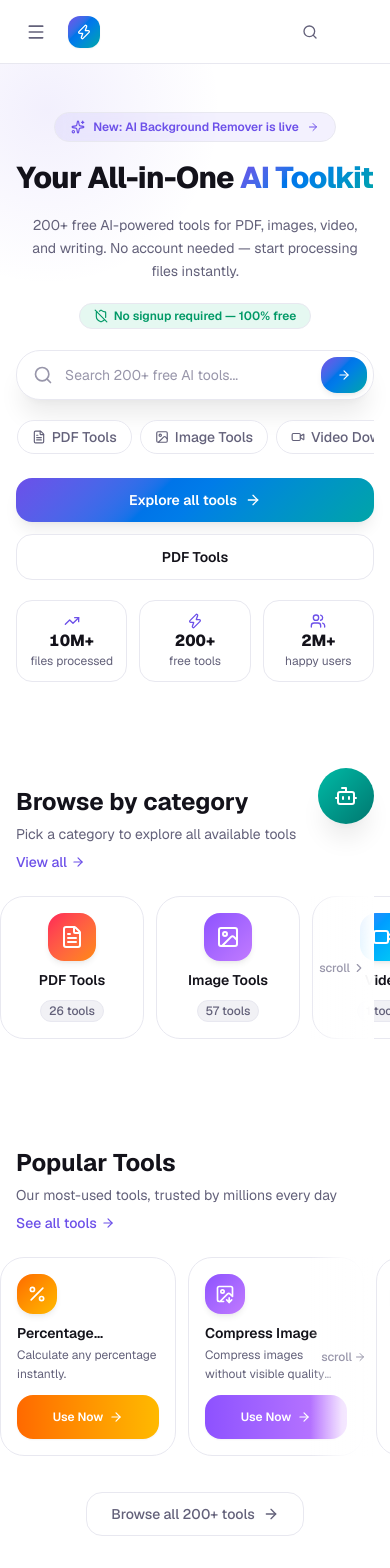
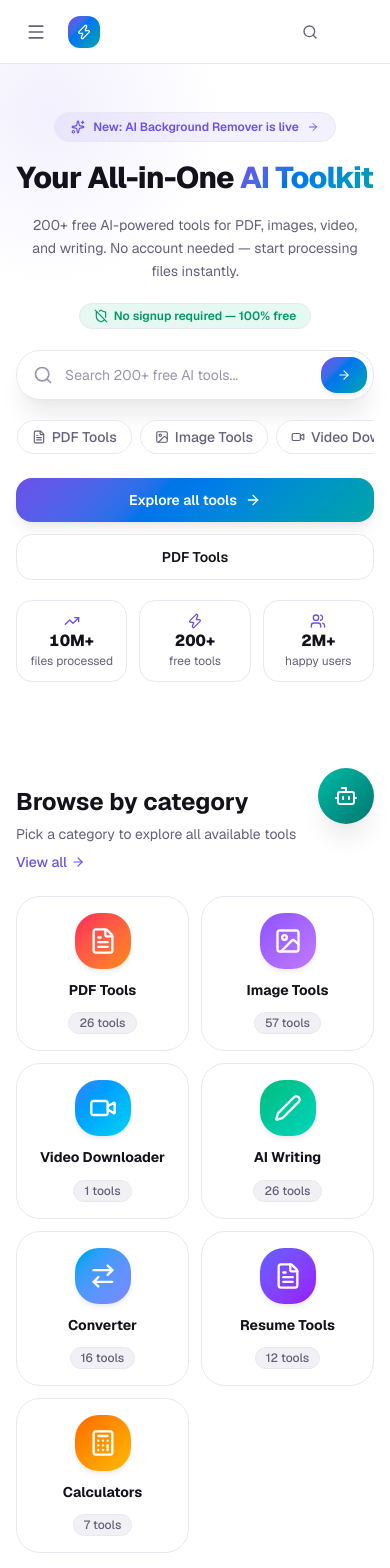
Before and after one commit to pawankumar1621998/toolhive, a Next.js app: page / in a window 390 px wide. Shown: the top 1568 px of the page. Built offline with nearby package versions, Linux system fonts and the light colour scheme.

Commit message:
Mobile: replace horizontal scroll cards with 2-column grid for full-width layout

```diff
--- a/src/components/features/home/CategoryGrid.tsx
+++ b/src/components/features/home/CategoryGrid.tsx
@@ -1,10 +1,10 @@
 "use client";
 
-import React, { useRef, useState, useEffect, useMemo } from "react";
+import React, { useMemo } from "react";
 import Link from "next/link";
 import { clsx } from "clsx";
 import * as LucideIcons from "lucide-react";
-import { type LucideIcon, ArrowRight, ChevronRight, Wrench } from "lucide-react";
+import { type LucideIcon, ArrowRight, Wrench } from "lucide-react";
 import { motion, useReducedMotion, type Variants } from "framer-motion";
 import { TOOL_CATEGORIES } from "@/config/navigation";
 
@@ -165,10 +165,9 @@ function MobileCategoryCard({
     <Link
       href={href}
       className={clsx(
-        "snap-start shrink-0 w-36",
-        "group relative flex flex-col items-center gap-2.5 rounded-2xl",
-        "border border-card-border bg-card p-4",
-        "transition-all duration-200 active:scale-95",
+        "group relative flex flex-col items-center gap-3 rounded-2xl",
+        "border border-card-border bg-card p-4 w-full",
+        "transition-all duration-200 active:scale-[0.97]",
         "hover:border-primary/25 hover:shadow-lg",
         "focus-visible:outline-none focus-visible:ring-2 focus-visible:ring-ring focus-visible:ring-offset-2"
       )}
@@ -177,7 +176,7 @@ function MobileCategoryCard({
       {/* Icon */}
       <div
         className={clsx(
-          "flex h-12 w-12 items-center justify-center rounded-xl",
+          "flex h-14 w-14 items-center justify-center rounded-2xl",
           `bg-gradient-to-br ${gradient}`,
           "shadow-md transition-all duration-200",
           "group-hover:shadow-lg group-hover:scale-105"
@@ -185,18 +184,18 @@ function MobileCategoryCard({
         aria-hidden="true"
       >
         {/* eslint-disable-next-line react-hooks/static-components */}
-        <Icon className="h-6 w-6 text-white" />
+        <Icon className="h-7 w-7 text-white" />
       </div>
 
       {/* Name */}
-      <p className="text-sm font-semibold text-foreground text-center leading-snug group-hover:text-primary transition-colors duration-200 line-clamp-1">
+      <p className="text-sm font-bold text-foreground text-center leading-snug group-hover:text-primary transition-colors duration-200">
         {label}
       </p>
 
       {/* Tool count */}
       <span
         className={clsx(
-          "inline-flex items-center rounded-full px-2 py-0.5",
+          "inline-flex items-center rounded-full px-2.5 py-0.5",
           "text-xs font-medium",
           "bg-background-muted text-foreground-muted border border-border"
         )}
@@ -208,30 +207,6 @@ function MobileCategoryCard({
 }
 
 // ─────────────────────────────────────────────
-// Scroll hint — shows fade + chevron on right edge
-// ─────────────────────────────────────────────
-
-function ScrollHint({ visible }: { visible: boolean }) {
-  if (!visible) return null;
-  return (
-    <div
-      className={clsx(
-        "pointer-events-none absolute right-0 top-0 bottom-3 w-16",
-        "bg-gradient-to-l from-background via-background/80 to-transparent",
-        "flex items-center justify-end pr-2",
-        "transition-opacity duration-300",
-        visible ? "opacity-100" : "opacity-0"
-      )}
-      aria-hidden="true"
-    >
-      <div className="flex items-center gap-0.5 text-foreground-subtle">
-        <span className="text-xs font-medium">scroll</span>
-        <ChevronRight className="h-3.5 w-3.5" />
-      </div>
-    </div>
-  );
-}
-
 // ─────────────────────────────────────────────
 // CategoryGrid
 // ─────────────────────────────────────────────
@@ -244,19 +219,6 @@ function ScrollHint({ visible }: { visible: boolean }) {
  */
 export function CategoryGrid() {
   const shouldReduce = useReducedMotion() ?? false;
-  const scrollRef = useRef<HTMLDivElement>(null);
-  const [showScrollHint, setShowScrollHint] = useState(true);
-
-  // Hide the scroll hint once the user has scrolled a bit
-  useEffect(() => {
-    const el = scrollRef.current;
-    if (!el) return;
-    function onScroll() {
-      if (el && el.scrollLeft > 32) setShowScrollHint(false);
-    }
-    el.addEventListener("scroll", onScroll, { passive: true });
-    return () => el.removeEventListener("scroll", onScroll);
-  }, []);
 
   return (
     <section
@@ -291,26 +253,15 @@ export function CategoryGrid() {
         </Link>
       </div>
 
-      {/* ── Mobile: horizontal scroll row ── */}
-      {/*
-       * hide scrollbar cross-browser:
-       *   [&::-webkit-scrollbar]:hidden  → Chrome/Safari
-       *   [-ms-overflow-style:none]       → IE/Edge
-       *   [scrollbar-width:none]          → Firefox
-       */}
-      <div className="relative sm:hidden">
+      {/* ── Mobile: 2-column grid ── */}
+      <div className="sm:hidden">
         <div
-          ref={scrollRef}
-          className={clsx(
-            "flex overflow-x-auto gap-3 pb-3 -mx-4 px-4",
-            "snap-x snap-mandatory",
-            "[&::-webkit-scrollbar]:hidden [-ms-overflow-style:none] [scrollbar-width:none]"
-          )}
+          className="grid grid-cols-2 gap-3"
           role="list"
           aria-label="Tool categories"
         >
           {TOOL_CATEGORIES.map((cat) => (
-            <div key={cat.id} role="listitem" className="contents">
+            <div key={cat.id} role="listitem">
               <MobileCategoryCard
                 id={cat.id}
                 label={cat.label}
@@ -321,12 +272,7 @@ export function CategoryGrid() {
               />
             </div>
           ))}
-          {/* Trailing spacer so last card doesn't abut the edge */}
-          <div className="shrink-0 w-4" aria-hidden="true" />
         </div>
-
-        {/* Fade + "scroll →" hint */}
-        <ScrollHint visible={showScrollHint} />
       </div>
 
       {/* ── Desktop: 6-column grid (unchanged) ── */}
--- a/src/components/features/home/FeaturedTools.tsx
+++ b/src/components/features/home/FeaturedTools.tsx
@@ -1,6 +1,6 @@
 "use client";
 
-import React, { useMemo, useRef, useState, useEffect } from "react";
+import React, { useMemo } from "react";
 import Link from "next/link";
 import { ArrowRight, Users, type LucideIcon, Wrench } from "lucide-react";
 import * as LucideIcons from "lucide-react";
@@ -221,8 +221,7 @@ const MobileToolCard = React.memo(function MobileToolCard({ tool }: { tool: Tool
     <Link
       href={href}
       className={clsx(
-        "snap-start shrink-0 w-44",
-        "group relative flex flex-col gap-2.5 rounded-2xl",
+        "group relative flex flex-col gap-3 rounded-2xl w-full",
         "border border-card-border bg-card p-4",
         "transition-all duration-200 active:scale-[0.97]",
         "hover:border-primary/20 hover:shadow-lg overflow-hidden",
@@ -230,10 +229,11 @@ const MobileToolCard = React.memo(function MobileToolCard({ tool }: { tool: Tool
       )}
       aria-label={`${tool.name}: ${tool.shortDescription}`}
     >
-      {/* Icon */}
+      {/* Top row: icon + free badge */}
+      <div className="flex items-start justify-between gap-1">
         <div
           className={clsx(
-          "flex h-10 w-10 shrink-0 items-center justify-center rounded-xl",
+            "flex h-11 w-11 shrink-0 items-center justify-center rounded-xl",
             `bg-gradient-to-br ${gradient}`,
             "shadow-md"
           )}
@@ -242,26 +242,30 @@ const MobileToolCard = React.memo(function MobileToolCard({ tool }: { tool: Tool
           {/* eslint-disable-next-line react-hooks/static-components */}
           <Icon className="h-5 w-5 text-white" />
         </div>
+        {!tool.isPremium && (
+          <span className="text-[10px] font-semibold text-emerald-600 bg-emerald-50 dark:bg-emerald-950/30 border border-emerald-200 dark:border-emerald-800 px-1.5 py-0.5 rounded-full">
+            Free
+          </span>
+        )}
+      </div>
 
       {/* Name + description */}
       <div className="flex-1 min-h-0">
-        <h3 className="text-sm font-semibold text-foreground leading-snug group-hover:text-primary transition-colors duration-200 line-clamp-1">
+        <h3 className="text-sm font-bold text-foreground leading-snug group-hover:text-primary transition-colors duration-200 line-clamp-1">
           {tool.name}
         </h3>
-        <p className="mt-0.5 text-xs text-foreground-muted line-clamp-2 leading-relaxed">
+        <p className="mt-1 text-xs text-foreground-muted line-clamp-2 leading-relaxed">
           {tool.shortDescription}
         </p>
       </div>
 
-      {/* "Use" button — always visible on mobile for touch UX, min-height 44px */}
+      {/* "Use Now" button */}
       <div
         className={clsx(
           "flex w-full items-center justify-center gap-1.5",
-          "rounded-xl",
-          "min-h-[44px]", // touch target
+          "rounded-xl py-2.5",
           `bg-gradient-to-r ${gradient}`,
-          "text-xs font-semibold text-white shadow-sm",
-          "transition-opacity duration-200"
+          "text-xs font-semibold text-white shadow-sm"
         )}
       >
         Use Now
@@ -286,18 +290,6 @@ const MobileToolCard = React.memo(function MobileToolCard({ tool }: { tool: Tool
 export function FeaturedTools() {
   const shouldReduce = useReducedMotion() ?? false;
   const tools = useMemo(() => getFeaturedTools(12), []);
-  const scrollRef = useRef<HTMLDivElement>(null);
-  const [showScrollHint, setShowScrollHint] = useState(true);
-
-  useEffect(() => {
-    const el = scrollRef.current;
-    if (!el) return;
-    function onScroll() {
-      if (el && el.scrollLeft > 32) setShowScrollHint(false);
-    }
-    el.addEventListener("scroll", onScroll, { passive: true });
-    return () => el.removeEventListener("scroll", onScroll);
-  }, []);
 
   return (
     <section
@@ -332,43 +324,19 @@ export function FeaturedTools() {
         </Link>
       </div>
 
-      {/* ── Mobile: horizontal scroll row ── */}
-      <div className="relative sm:hidden">
+      {/* ── Mobile: 2-column grid ── */}
+      <div className="sm:hidden">
         <div
-          ref={scrollRef}
-          className={clsx(
-            "flex overflow-x-auto gap-3 pb-3 -mx-4 px-4",
-            "snap-x snap-mandatory",
-            "[&::-webkit-scrollbar]:hidden [-ms-overflow-style:none] [scrollbar-width:none]"
-          )}
+          className="grid grid-cols-2 gap-3"
           role="list"
           aria-label="Featured tools"
         >
           {tools.map((tool) => (
-            <div key={tool.id} role="listitem" className="contents">
+            <div key={tool.id} role="listitem">
               <MobileToolCard tool={tool} />
             </div>
           ))}
-          {/* Trailing spacer */}
-          <div className="shrink-0 w-4" aria-hidden="true" />
         </div>
-
-        {/* Fade-out edge + scroll hint */}
-        {showScrollHint && (
-          <div
-            className={clsx(
-              "pointer-events-none absolute right-0 top-0 bottom-3 w-16",
-              "bg-gradient-to-l from-background via-background/80 to-transparent",
-              "flex items-center justify-end pr-2"
-            )}
-            aria-hidden="true"
-          >
-            <div className="flex items-center gap-0.5 text-foreground-subtle">
-              <span className="text-xs font-medium">scroll</span>
-              <ArrowRight className="h-3 w-3" />
-            </div>
-          </div>
-        )}
       </div>
 
       {/* ── Desktop: 4-column grid (unchanged) ── */}
```
Lines whose indentation alone changed are shown as unchanged.
